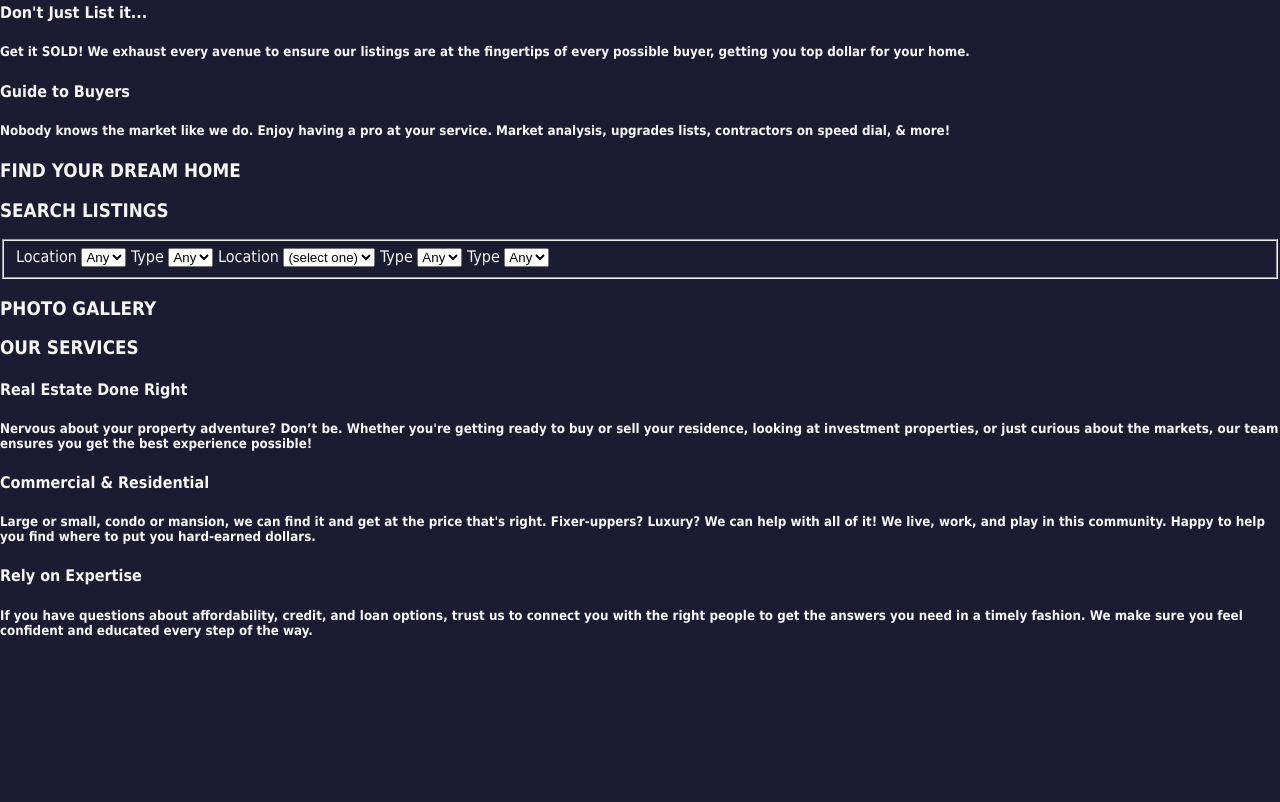
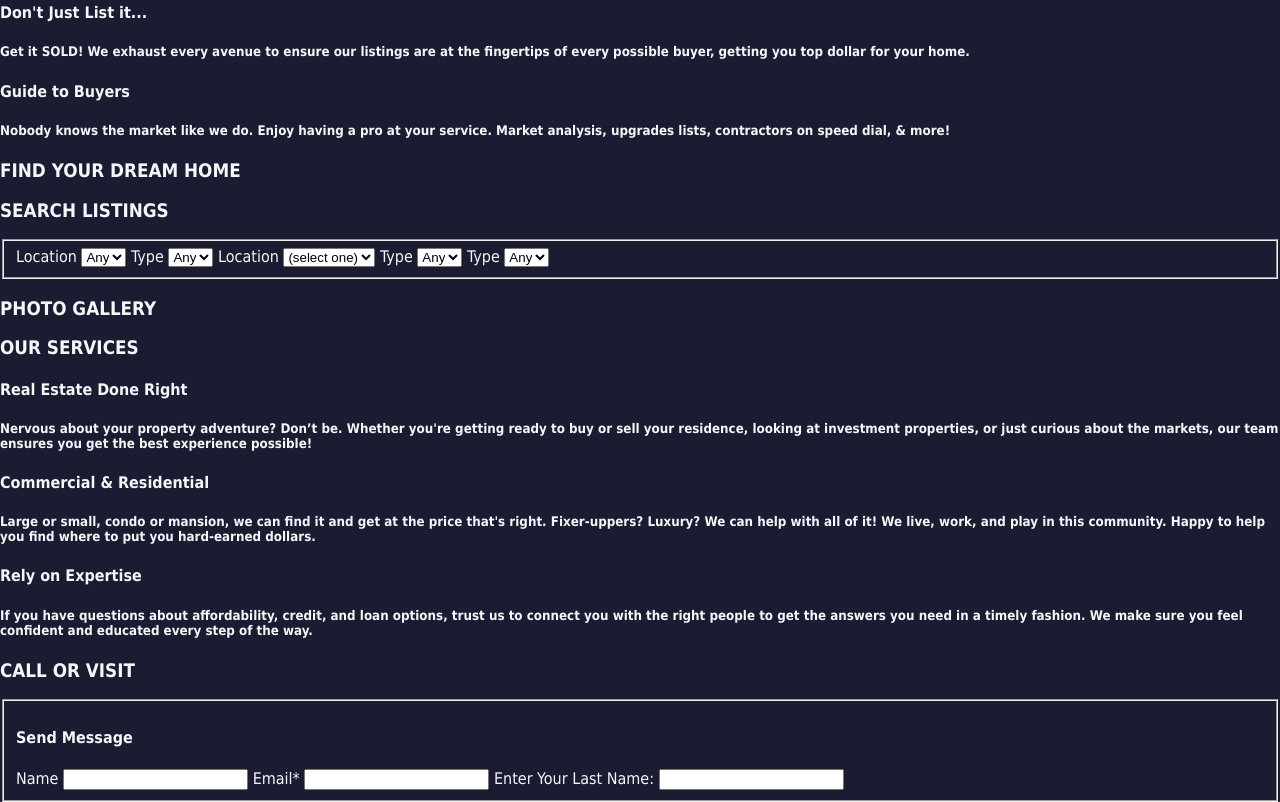
Before and after one commit to Jeff-257/marci-site-revampjeff, a plain HTML site: page index.html in a window 1280 px wide. Shown: the part 405-1207 px from the top of the page. Before the commit the page ends 1043 px from the top, so only its background shows below. Drawn offline with Linux system fonts and the light colour scheme; a script that the page names is missing.

Commit message:
more stuff

```diff
--- a/index.html
+++ b/index.html
@@ -60,5 +60,12 @@
         <h5>Large or small, condo or mansion, we can find it and get at the price that's right. Fixer-uppers? Luxury? We can help with all of it! We live, work, and play in this community. Happy to help you find where to put you hard-earned dollars.</h5>
         <h4>Rely on Expertise</h4>
         <h5>If you have questions about affordability, credit, and loan options, trust us to connect you with the right people to get the answers you need in a timely fashion. We make sure you feel confident and educated every step of the way.</h5>
+        <h3>CALL OR VISIT</h3>
+        <fieldset>
+            <h4>Send Message</h4>
+            <label for="name">Name <input id="name" name="name" type="text" /></label>
+            <label for="email">Email* <input id="email" name="email" type="email" /></label>
+            <label for="last-name">Enter Your Last Name: <input id="last-name" name="last-name" type="text" required /></label>
+      </fieldset>
     </body>
 </html>
```
